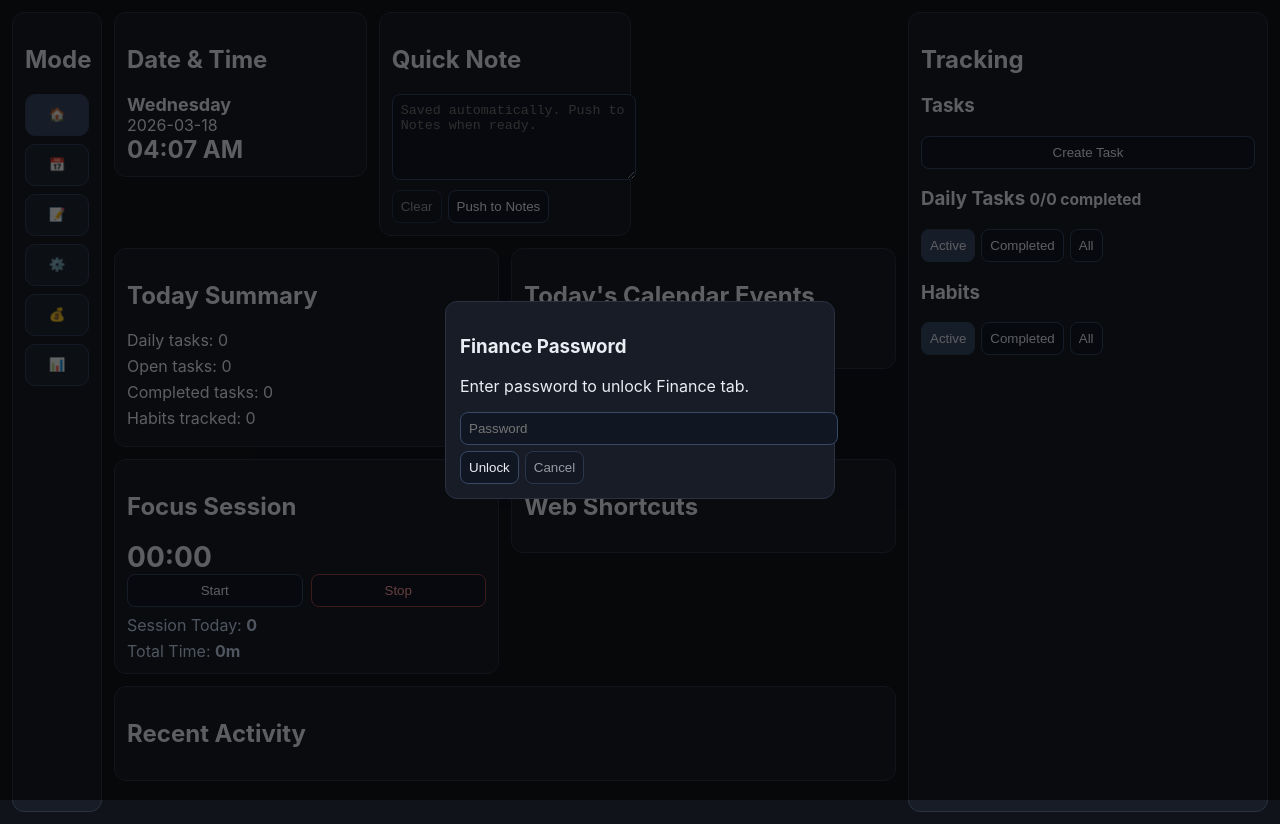
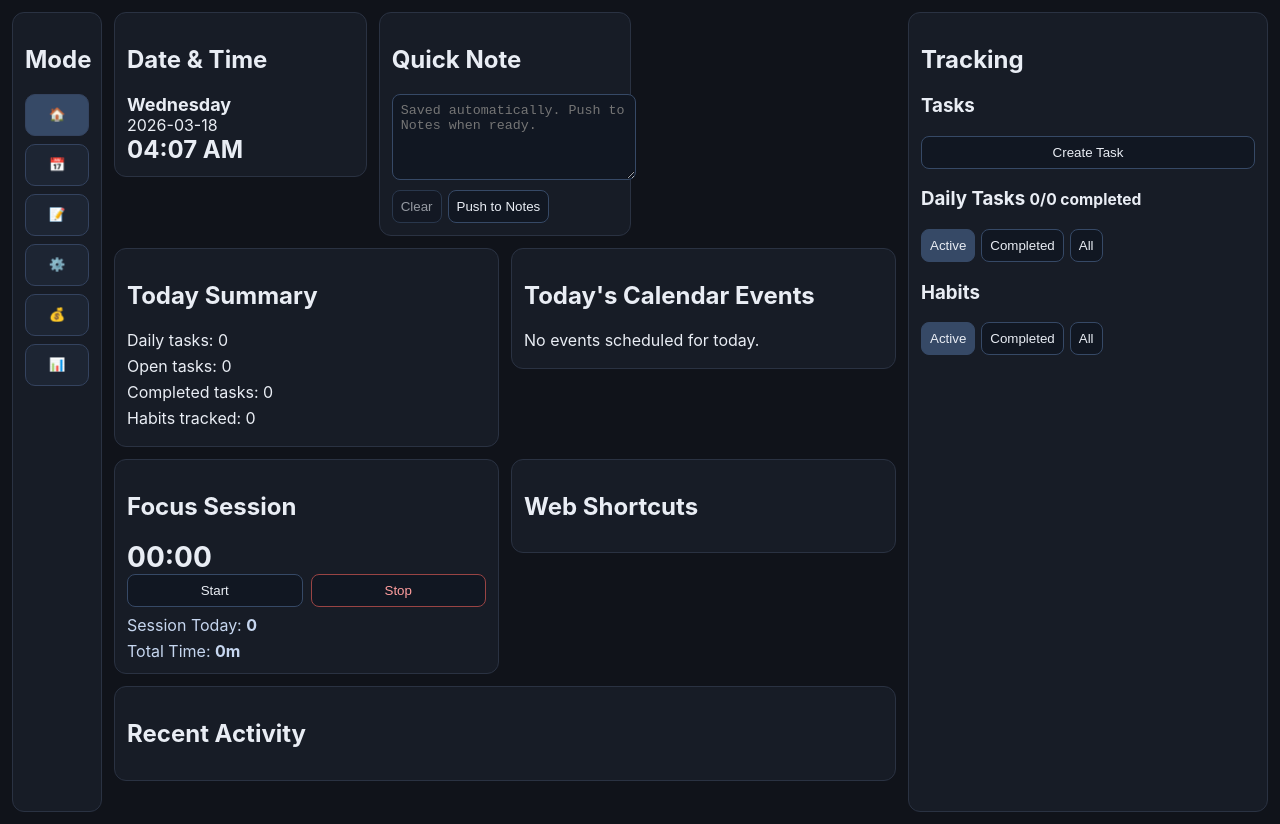
Before and after one commit to Minhmovtpt/I-can-do, a website with bundled scripts: page index.html in a window 1280 px wide. Built offline with nearby package versions, Linux system fonts and the light colour scheme; no server answers.

Commit message:
Update index.html
HotFix

```diff
--- a/index.html
+++ b/index.html
@@ -277,18 +277,6 @@
       </aside>
     </div>
 
-    <div class="modal-backdrop" id="financeGuardModal" hidden>
-      <div class="modal-card">
-        <h3>Finance Password</h3>
-        <p>Enter password to unlock Finance tab.</p>
-        <input type="password" id="financePasswordInput" placeholder="Password" />
-        <div class="item-actions">
-          <button id="financeUnlockBtn">Unlock</button>
-          <button id="financeCancelBtn" class="btn-muted">Cancel</button>
-        </div>
-      </div>
-    </div>
-
     <script type="module" src="./src/ui/ui.js"></script>
   </body>
 </html>
```
